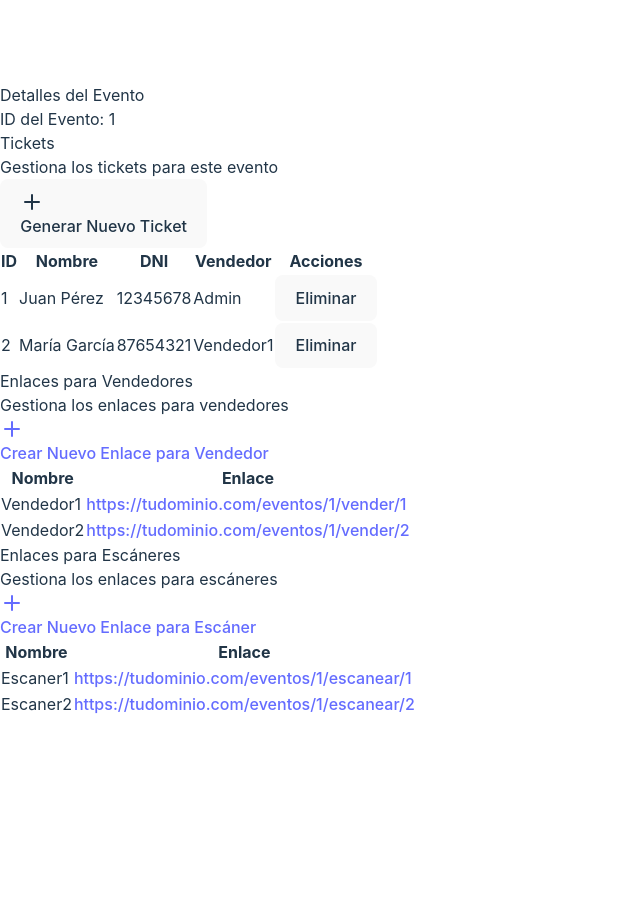
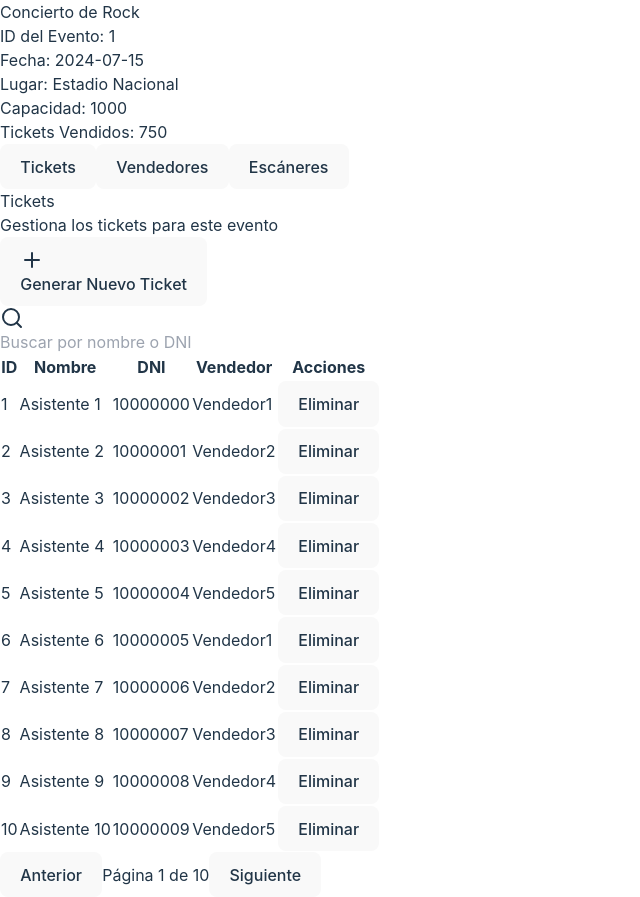
Before and after one commit to Gaulab/entradita-frontend, a React (Vite) app: page /event-details/1 in a window 1280 px wide. Shown: the whole page, without its empty margins (0-640 px from the left). Before the commit the page ends 800 px from the top, so only its background shows below. Built offline with nearby package versions, Linux system fonts and the light colour scheme.

Commit message:
fix errors and update event detail

```diff
--- a/package.json
+++ b/package.json
@@ -12,6 +12,7 @@
   "dependencies": {
     "@radix-ui/react-label": "^2.1.0",
     "@radix-ui/react-slot": "^1.1.0",
+    "@radix-ui/react-tabs": "^1.1.1",
     "@yudiel/react-qr-scanner": "^2.0.8",
     "class-variance-authority": "^0.7.0",
     "clsx": "^2.1.1",
--- /dev/null
+++ b/src/components/ui/tabs.jsx
@@ -0,0 +1,53 @@
+import * as React from "react"
+import * as TabsPrimitive from "@radix-ui/react-tabs"
+import PropTypes from "prop-types"
+import { cn } from "@/lib/utils"
+
+const Tabs = TabsPrimitive.Root
+
+const TabsList = React.forwardRef(({ className, ...props }, ref) => (
+  <TabsPrimitive.List
+    ref={ref}
+    className={cn(
+      "inline-flex h-10 items-center justify-center rounded-md bg-muted p-1 text-muted-foreground",
+      className
+    )}
+    {...props}
+  />
+))
+TabsList.displayName = TabsPrimitive.List.displayName
+TabsList.propTypes = {
+  className: PropTypes.string,
+}
+
+const TabsTrigger = React.forwardRef(({ className, ...props }, ref) => (
+  <TabsPrimitive.Trigger
+    ref={ref}
+    className={cn(
+      "inline-flex items-center justify-center whitespace-nowrap rounded-sm px-3 py-1.5 text-sm font-medium ring-offset-background transition-all focus-visible:outline-none focus-visible:ring-2 focus-visible:ring-ring focus-visible:ring-offset-2 disabled:pointer-events-none disabled:opacity-50 data-[state=active]:bg-background data-[state=active]:text-foreground data-[state=active]:shadow-sm",
+      className
+    )}
+    {...props}
+  />
+))
+TabsTrigger.displayName = TabsPrimitive.Trigger.displayName
+TabsTrigger.propTypes = {
+  className: PropTypes.string,
+}
+
+const TabsContent = React.forwardRef(({ className, ...props }, ref) => (
+  <TabsPrimitive.Content
+    ref={ref}
+    className={cn(
+      "mt-2 ring-offset-background focus-visible:outline-none focus-visible:ring-2 focus-visible:ring-ring focus-visible:ring-offset-2",
+      className
+    )}
+    {...props}
+  />
+))
+TabsContent.displayName = TabsPrimitive.Content.displayName
+TabsContent.propTypes = {
+  className: PropTypes.string,
+}
+
+export { Tabs, TabsList, TabsTrigger, TabsContent }
--- a/src/pages/Dashboard.jsx
+++ b/src/pages/Dashboard.jsx
@@ -1,10 +1,10 @@
-import React, { useState } from 'react';
+
 import { Link, useNavigate } from 'react-router-dom';
 import { Button } from "../components/ui/button";
-import { Input } from "../components/ui/input";
 import { Card, CardHeader, CardTitle, CardDescription, CardContent } from "../components/ui/card";
 import { Table, TableBody, TableCell, TableHead, TableHeader, TableRow } from "../components/ui/table";
-import { PlusIcon, LogOutIcon, SearchIcon, ChevronLeftIcon, ChevronRightIcon } from "lucide-react";
+import { PlusIcon, LogOutIcon } from "lucide-react";
+import { useState } from 'react';
 
 export default function Dashboard() {
   const navigate = useNavigate();
@@ -12,32 +12,16 @@ export default function Dashboard() {
     { id: '1', name: 'Concierto de Rock', date: '2024-07-15', location: 'Estadio Nacional', ticketsSold: 500 },
     { id: '2', name: 'Festival de Jazz', date: '2024-08-20', location: 'Parque Central', ticketsSold: 250 },
     { id: '3', name: 'Obra de Teatro', date: '2024-09-10', location: 'Teatro Municipal', ticketsSold: 150 },
-    // Añade más eventos aquí para simular una lista larga
   ]);
-
-  const [searchTerm, setSearchTerm] = useState('');
-  const [currentPage, setCurrentPage] = useState(1);
-  const eventsPerPage = 5;
 
   const handleLogout = () => {
     // Aquí iría la lógica para cerrar sesión
     navigate('/login');
   };
 
-  const filteredEvents = events.filter(event =>
-    event.name.toLowerCase().includes(searchTerm.toLowerCase()) ||
-    event.location.toLowerCase().includes(searchTerm.toLowerCase())
-  );
-
-  const indexOfLastEvent = currentPage * eventsPerPage;
-  const indexOfFirstEvent = indexOfLastEvent - eventsPerPage;
-  const currentEvents = filteredEvents.slice(indexOfFirstEvent, indexOfLastEvent);
-
-  const paginate = (pageNumber) => setCurrentPage(pageNumber);
-
   return (
     <div className="min-h-screen bg-gray-900 text-gray-100 p-4 md:p-8 w-screen">
-      <div className="max-w-7xl mx-auto">
+      <div className="max-w-6xl mx-auto">
         <div className="flex justify-between items-center mb-8">
           <h1 className="text-3xl font-bold">Dashboard</h1>
           <Button onClick={handleLogout} variant="outline" className="bg-gray-800 text-white hover:bg-gray-700">
@@ -45,23 +29,12 @@ export default function Dashboard() {
           </Button>
         </div>
 
-        <div className="grid grid-cols-1 lg:grid-cols-3 gap-8">
-          <div className="lg:col-span-2">
         <Card className="bg-gray-800 border-gray-700 mb-8">
           <CardHeader>
             <CardTitle className="text-xl text-white">Resumen de Eventos</CardTitle>
             <CardDescription className="text-gray-400">Vista general de tus eventos actuales</CardDescription>
           </CardHeader>
           <CardContent>
-                <div className="mb-4">
-                  <Input
-                    type="text"
-                    placeholder="Buscar eventos..."
-                    value={searchTerm}
-                    onChange={(e) => setSearchTerm(e.target.value)}
-                    className="bg-gray-700 border-gray-600 text-white placeholder-gray-400"
-                  />
-                </div>
             <div className="overflow-x-auto">
               <Table>
                 <TableHeader>
@@ -74,7 +47,7 @@ export default function Dashboard() {
                   </TableRow>
                 </TableHeader>
                 <TableBody>
-                      {currentEvents.map((event) => (
+                  {events.map((event) => (
                     <TableRow key={event.id} className="border-gray-700">
                       <TableCell className="font-medium text-white">{event.name}</TableCell>
                       <TableCell className="text-gray-300">{event.date}</TableCell>
@@ -90,54 +63,29 @@ export default function Dashboard() {
                 </TableBody>
               </Table>
             </div>
-                <div className="mt-4 flex justify-between items-center">
-                  <Button
-                    onClick={() => paginate(currentPage - 1)}
-                    disabled={currentPage === 1}
-                    variant="outline"
-                    className="bg-gray-700 text-white hover:bg-gray-600"
-                  >
-                    <ChevronLeftIcon className="h-4 w-4 mr-2" /> Anterior
-                  </Button>
-                  <span className="text-gray-400">
-                    Página {currentPage} de {Math.ceil(filteredEvents.length / eventsPerPage)}
-                  </span>
-                  <Button
-                    onClick={() => paginate(currentPage + 1)}
-                    disabled={indexOfLastEvent >= filteredEvents.length}
-                    variant="outline"
-                    className="bg-gray-700 text-white hover:bg-gray-600"
-                  >
-                    Siguiente <ChevronRightIcon className="h-4 w-4 ml-2" />
-                  </Button>
-                </div>
           </CardContent>
         </Card>
-          </div>
 
-          <div className="lg:col-span-1">
-            <Card className="bg-gray-800 border-gray-700 sticky top-4 mb-32">
+        <Card className="bg-gray-800 border-gray-700">
           <CardHeader>
             <CardTitle className="text-xl text-white">Acciones Rápidas</CardTitle>
-                <CardDescription className="text-gray-400">Gestiona tus eventos</CardDescription>
+            <CardDescription className="text-gray-400">Crea un nuevo evento o gestiona los existentes</CardDescription>
           </CardHeader>
-              <CardContent className="flex flex-col space-y-4">
-                <Button asChild className="bg-blue-600 hover:bg-blue-700 text-white w-full">
-                  <Link to="/create-event">
+          <CardContent className="flex flex-col space-y-4 sm:flex-row sm:space-y-0  sm:space-x-4">
+            <Button asChild className="bg-blue-600 hover:bg-blue-700 text-white">
+              <Link to="/eventos/crear">
                 <PlusIcon className="mr-2 h-4 w-4" /> Crear Nuevo Evento
               </Link>
             </Button>
-                {/* <Button variant="outline" className="bg-gray-700 text-white hover:bg-gray-600 w-full">
+            <Button variant="outline" className="bg-gray-700 text-white hover:bg-gray-600">
               Gestionar Vendedores
             </Button>
-                <Button variant="outline" className="bg-gray-700 text-white hover:bg-gray-600 w-full">
+            <Button variant="outline" className="bg-gray-700 text-white hover:bg-gray-600">
               Ver Estadísticas
-                </Button> */}
+            </Button>
           </CardContent>
         </Card>
       </div>
     </div>
-      </div>
-    </div>
   );
 }
--- a/src/pages/EventsDetail.jsx
+++ b/src/pages/EventsDetail.jsx
@@ -1,16 +1,36 @@
+import { useState } from 'react';
 import { Link, useParams } from 'react-router-dom';
 import { Button } from "../components/ui/button";
+import { Input } from "../components/ui/input";
 import { Table, TableBody, TableCell, TableHead, TableHeader, TableRow } from "../components/ui/table";
 import { Card, CardHeader, CardTitle, CardDescription, CardContent } from "../components/ui/card";
-import { PlusIcon } from "lucide-react";
-import { useState } from 'react';
+import { Tabs, TabsContent, TabsList, TabsTrigger } from "../components/ui/tabs";
+import { PlusIcon, SearchIcon } from "lucide-react";
 
 export default function EventDetails() {
   const { id } = useParams();
-  const [tickets, setTickets] = useState([
-    { id: 1, nombre: 'Juan Pérez', dni: '12345678', vendedor: 'Admin' },
-    { id: 2, nombre: 'María García', dni: '87654321', vendedor: 'Vendedor1' },
-  ]);
+  const [activeTab, setActiveTab] = useState("tickets");
+  const [currentPage, setCurrentPage] = useState(1);
+  const [searchTerm, setSearchTerm] = useState("");
+  const itemsPerPage = 10;
+
+  const [event, setEvent] = useState({
+    id: id,
+    nombre: "Concierto de Rock",
+    fecha: "2024-07-15",
+    lugar: "Estadio Nacional",
+    capacidad: 1000,
+    vendidos: 750,
+  });
+
+  const [tickets, setTickets] = useState(
+    Array.from({ length: 100 }, (_, i) => ({
+      id: i + 1,
+      nombre: `Asistente ${i + 1}`,
+      dni: `${10000000 + i}`,
+      vendedor: `Vendedor${(i % 5) + 1}`,
+    }))
+  );
 
   const [vendedores, setVendedores] = useState([
     { id: 1, nombre: 'Vendedor1', enlace: `${id}/vender/1` },
@@ -30,27 +50,66 @@ export default function EventDetails() {
     setTickets(tickets.filter(ticket => ticket.id !== id));
   };
 
+  const filteredTickets = tickets.filter(ticket =>
+    ticket.nombre.toLowerCase().includes(searchTerm.toLowerCase()) ||
+    ticket.dni.includes(searchTerm)
+  );
+
+  const pageCount = Math.ceil(filteredTickets.length / itemsPerPage);
+  const paginatedTickets = filteredTickets.slice(
+    (currentPage - 1) * itemsPerPage,
+    currentPage * itemsPerPage
+  );
+
   return (
-    <div className="space-y-6 pb-8 bg-gray-900 text-white p-4 w-screen">
+    <div className="space-y-6 pb-8 bg-gray-900 text-white p-4 w-screen min-h-screen">
       <Card className="bg-gray-800 border-gray-700">
         <CardHeader>
-          <CardTitle className="text-white">Detalles del Evento</CardTitle>
-          <CardDescription className="text-gray-400">ID del Evento: {id}</CardDescription>
+          <CardTitle className="text-white text-2xl">{event.nombre}</CardTitle>
+          <CardDescription className="text-gray-400">ID del Evento: {event.id}</CardDescription>
         </CardHeader>
         <CardContent>
-          {/* Aquí irían más detalles del evento */}
+          <div className="grid grid-cols-1 md:grid-cols-2 gap-4">
+            <div>
+              <p className="text-gray-400">Fecha: <span className="text-white">{event.fecha}</span></p>
+              <p className="text-gray-400">Lugar: <span className="text-white">{event.lugar}</span></p>
+            </div>
+            <div>
+              <p className="text-gray-400">Capacidad: <span className="text-white">{event.capacidad}</span></p>
+              <p className="text-gray-400">Tickets Vendidos: <span className="text-white">{event.vendidos}</span></p>
+            </div>
+          </div>
         </CardContent>
       </Card>
 
+      <Tabs value={activeTab} onValueChange={setActiveTab} className="w-full">
+        <TabsList className="grid w-full grid-cols-3">
+          <TabsTrigger value="tickets">Tickets</TabsTrigger>
+          <TabsTrigger value="vendedores">Vendedores</TabsTrigger>
+          <TabsTrigger value="escaners">Escáneres</TabsTrigger>
+        </TabsList>
+        <TabsContent value="tickets">
           <Card className="bg-gray-800 border-gray-700">
             <CardHeader>
               <CardTitle className="text-white">Tickets</CardTitle>
               <CardDescription className="text-gray-400">Gestiona los tickets para este evento</CardDescription>
             </CardHeader>
             <CardContent>
-          <Button onClick={handleGenerarTicket} className="mb-4 w-full sm:w-auto bg-blue-600 hover:bg-blue-700 text-white">
+              <div className="flex justify-between items-center mb-4">
+                <Button onClick={handleGenerarTicket} className="w-auto bg-blue-600 hover:bg-blue-700 text-white">
                   <PlusIcon className="mr-2 h-4 w-4" /> Generar Nuevo Ticket
                 </Button>
+                <div className="relative">
+                  <SearchIcon className="absolute left-2 top-1/2 transform -translate-y-1/2 text-gray-400" />
+                  <Input
+                    type="text"
+                    placeholder="Buscar por nombre o DNI"
+                    value={searchTerm}
+                    onChange={(e) => setSearchTerm(e.target.value)}
+                    className="pl-8 bg-gray-700 border-gray-600 text-white placeholder-gray-400"
+                  />
+                </div>
+              </div>
               <div className="overflow-x-auto">
                 <Table>
                   <TableHeader>
@@ -63,7 +122,7 @@ export default function EventDetails() {
                     </TableRow>
                   </TableHeader>
                   <TableBody>
-                {tickets.map(ticket => (
+                    {paginatedTickets.map(ticket => (
                       <TableRow key={ticket.id} className="border-gray-700">
                         <TableCell className="font-medium text-white">{ticket.id}</TableCell>
                         <TableCell className="text-gray-300">{ticket.nombre}</TableCell>
@@ -79,9 +138,29 @@ export default function EventDetails() {
                   </TableBody>
                 </Table>
               </div>
+              <div className="flex justify-between items-center mt-4">
+                <Button
+                  onClick={() => setCurrentPage(prev => Math.max(prev - 1, 1))}
+                  disabled={currentPage === 1}
+                  className="bg-gray-700 text-white"
+                >
+                  Anterior
+                </Button>
+                <span className="text-gray-400">
+                  Página {currentPage} de {pageCount}
+                </span>
+                <Button
+                  onClick={() => setCurrentPage(prev => Math.min(prev + 1, pageCount))}
+                  disabled={currentPage === pageCount}
+                  className="bg-gray-700 text-white"
+                >
+                  Siguiente
+                </Button>
+              </div>
             </CardContent>
           </Card>
-
+        </TabsContent>
+        <TabsContent value="vendedores">
           <Card className="bg-gray-800 border-gray-700">
             <CardHeader>
               <CardTitle className="text-white">Enlaces para Vendedores</CardTitle>
@@ -117,7 +196,8 @@ export default function EventDetails() {
               </div>
             </CardContent>
           </Card>
-
+        </TabsContent>
+        <TabsContent value="escaners">
           <Card className="bg-gray-800 border-gray-700">
             <CardHeader>
               <CardTitle className="text-white">Enlaces para Escáneres</CardTitle>
@@ -153,6 +233,8 @@ export default function EventDetails() {
               </div>
             </CardContent>
           </Card>
+        </TabsContent>
+      </Tabs>
     </div>
   );
 }
```
Also changed, not shown: 1 other file (tests, documents, lock files or other folders). Lines whose indentation alone changed are shown as unchanged.
